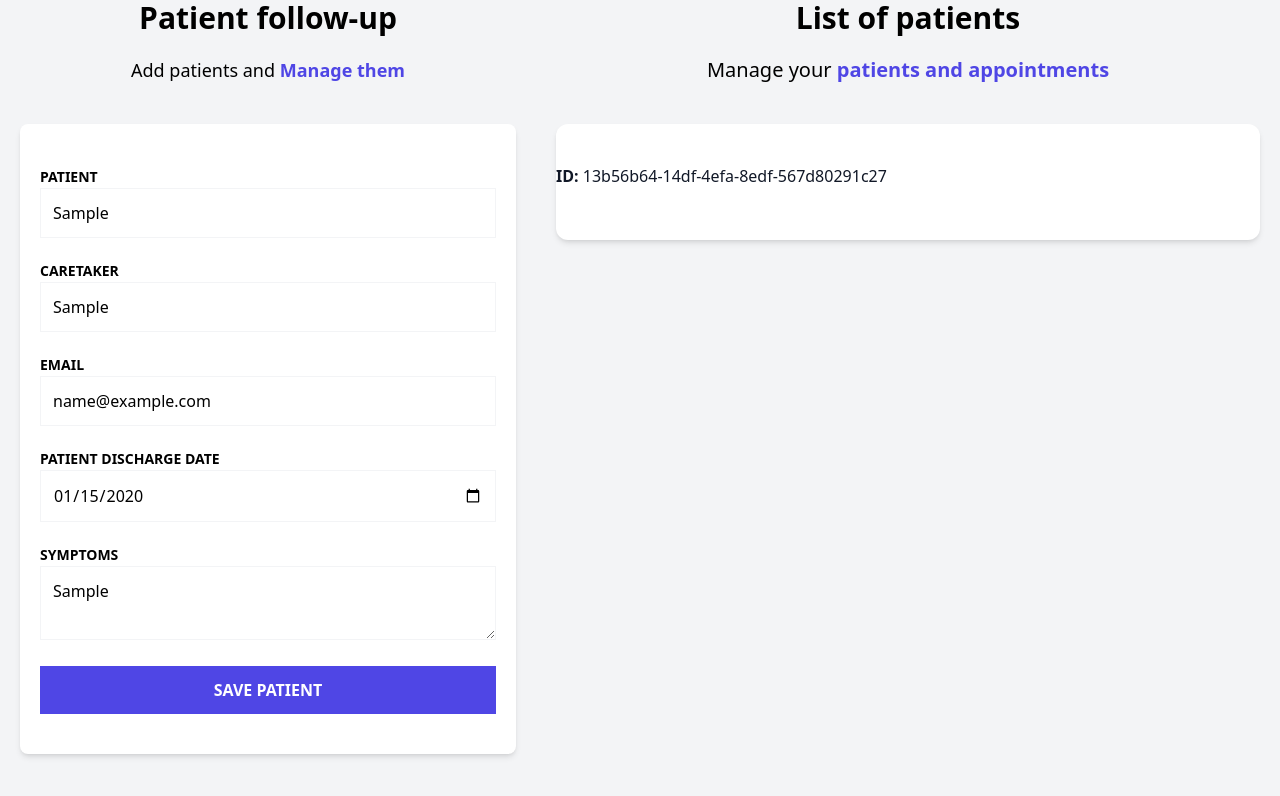
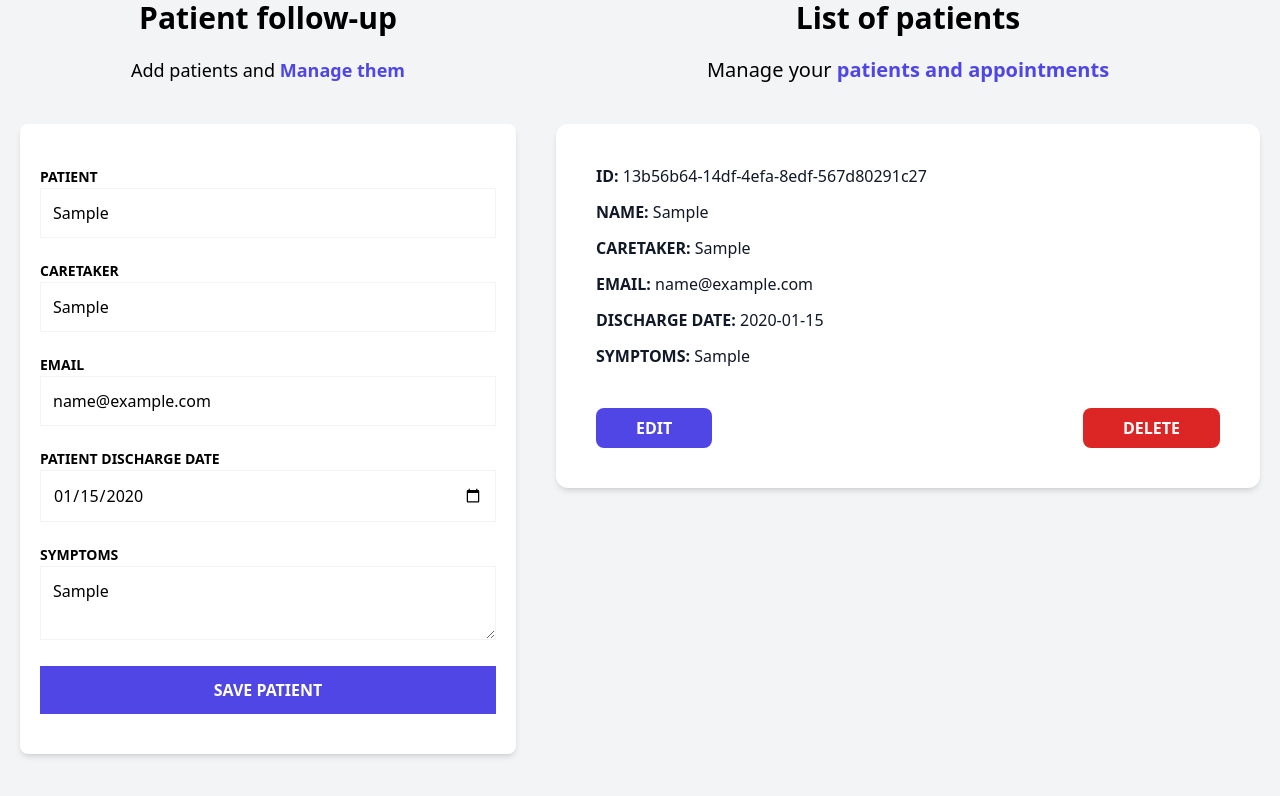
Before and after one commit to fer8614/Patient-follow-up, a React (Vite) app: page / in a window 1280 px wide. Both pictures are taken after typing "Sample", "Sample", "name@example.com", "2020-01-15", "Sample" into the empty fields and a click on the input "Save patient". Shown: the part 176-972 px from the top of the page. Built offline with nearby package versions, Linux system fonts and the light colour scheme.

Commit message:
Creating component to display patient information

```diff
--- /dev/null
+++ b/src/components/PatientDetailItem.tsx
@@ -0,0 +1,14 @@
+
+type PatientDetailsProps = {
+    label: string
+    data: string
+}
+
+export default function PatientDetailItem( { label, data }: PatientDetailsProps ) {
+  return (
+    <p className="font-bold uppercase text-gray-900 mb-3">
+        { label }: {''}
+    <span className="font-normal normal-case">{ data }</span>
+  </p>
+  )
+}
--- a/src/components/PatientsDetails.tsx
+++ b/src/components/PatientsDetails.tsx
@@ -1,15 +1,33 @@
 import { Patient } from "../types"
+import PatientDetailItem from "./PatientDetailItem"
 
 type PatientDetailsProps = {
     patient: Patient
 }
 export default function PatientsDetails( { patient }: PatientDetailsProps ) {
   return (
-    <div className="mx-5 my-10 py-10 bg-white shadow-md rounded-xl">
-      <p className="font-bold uppercase text-gray-900 mb-3">
-        ID: {''}
-        <span className="font-normal normal-case">{ patient.id }</span>
-      </p>
+    <div className="mx-5 my-10 px-10 py-10 bg-white shadow-md rounded-xl">
+      <PatientDetailItem label="ID" data={ patient.id } />
+      <PatientDetailItem label="Name" data={ patient.name } />
+      <PatientDetailItem label="Caretaker" data={ patient.caretaker } />
+      <PatientDetailItem label="Email" data={ patient.email } />
+      <PatientDetailItem label="Discharge date" data={ patient.date.toString() } />
+      <PatientDetailItem label="Symptoms" data={ patient.symptoms } />
+
+      <div className="flex justify-between gap-3 mt-10">
+        <button
+          className="py-2 px-10 text-white bg-indigo-600 hover:bg-indigo-700 font-bold uppercase rounded-lg"
+          type="button"
+        >
+          Edit
+        </button>
+        <button
+          className="py-2 px-10 text-white bg-red-600 hover:bg-red-700 font-bold uppercase rounded-lg"
+          type="button"
+        >
+          Delete
+        </button>
+      </div>
     </div>
   )
 }
```
